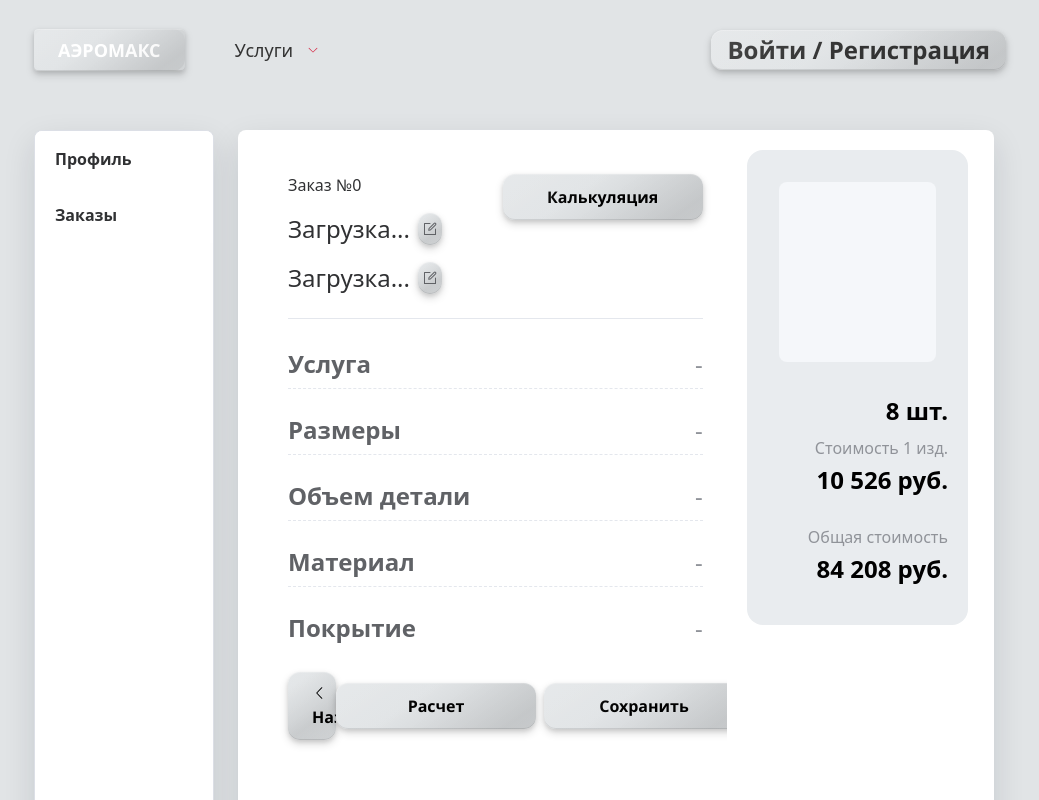
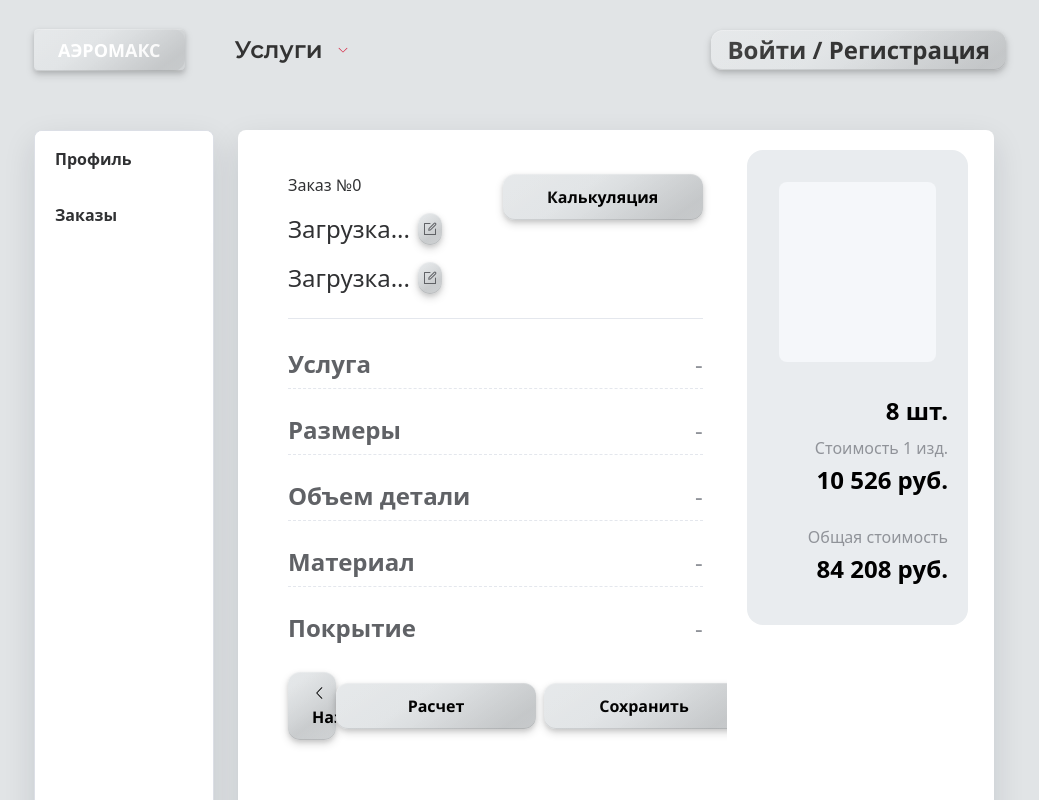
Before and after one commit to js-owl/maas-front, a Vue app: page /personal/calc in a window 1280 px wide. Shown: the top 800 px of the page, without its empty margins (126-1165 px from the left). Built offline with nearby package versions, Linux system fonts and the light colour scheme; no server answers.

Commit message:
Услуги font

```diff
--- a/src/components/UpperMenu.vue
+++ b/src/components/UpperMenu.vue
@@ -154,7 +154,7 @@ function onLogout() {
               >
                 <el-sub-menu index="1" class="services-menu">
                   <template #title>
-                    <span class="services-title">Услуги</span>
+                    <span class="services-title montserrat-semibold">Услуги</span>
                     <el-icon class="dropdown-icon">
                       <ArrowDown />
                     </el-icon>
@@ -408,9 +408,8 @@ function onLogout() {
 }
 
 .services-title {
-  font-size: 18px;
+  font-size: 24px;
   color: #333;
-  font-weight: 500;
 }
 
 .fullscreen-bg .services-title {
```
